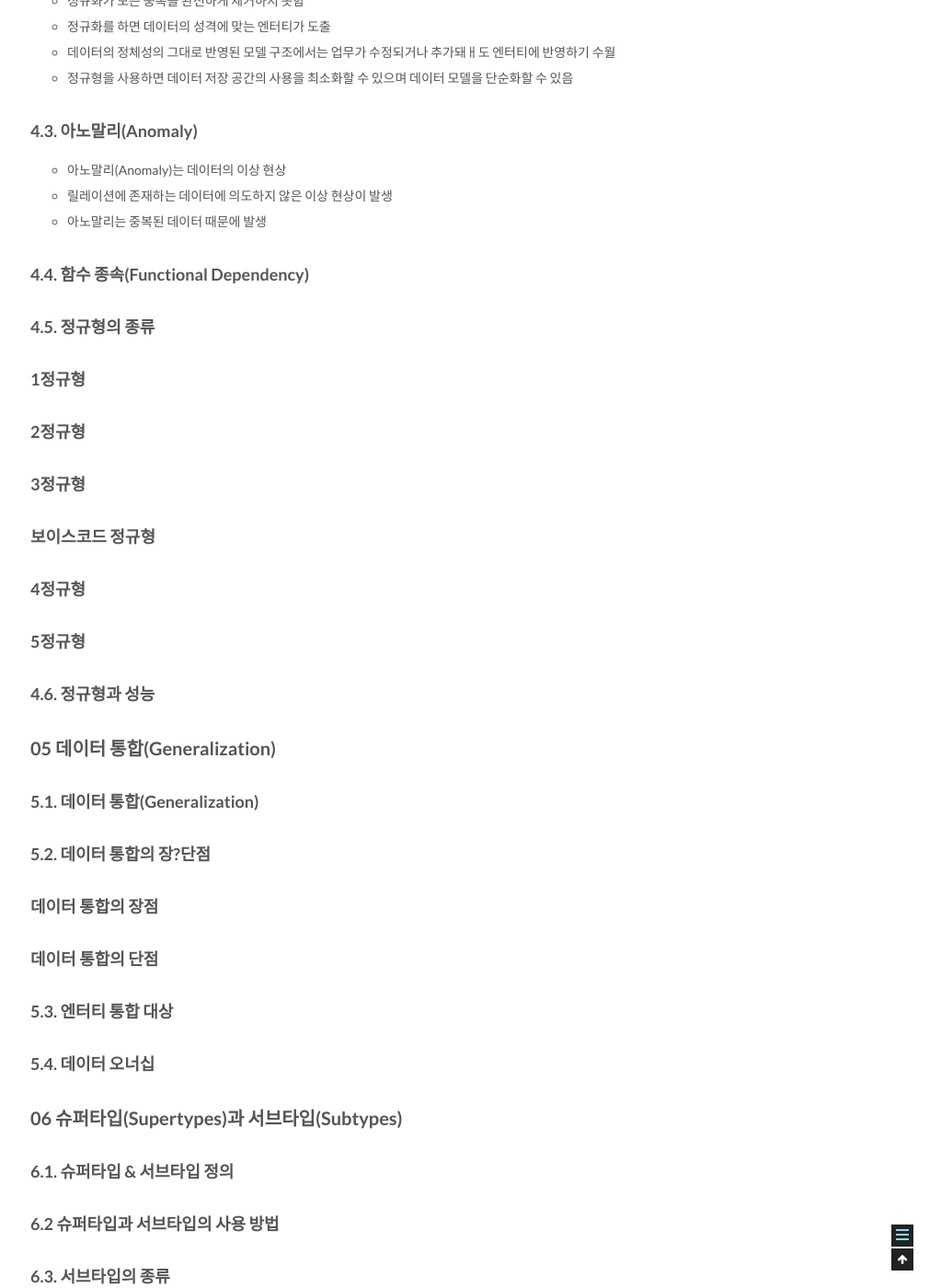
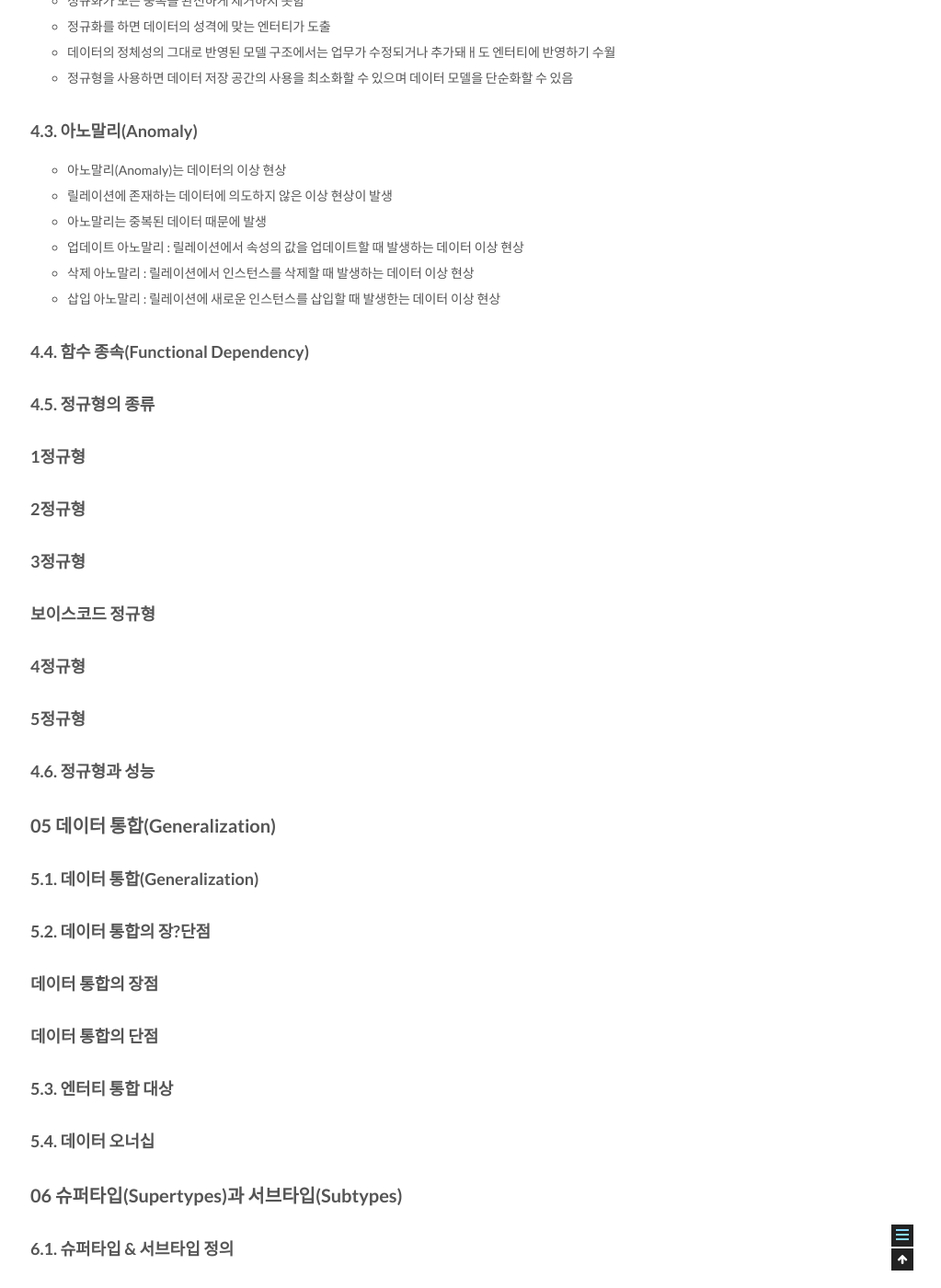
Before and after one commit to csj4032/csj4032.github.io, a Jekyll site: the page built from _posts/2018-05-02-관계형데이터모델링프리미엄가이드.md, in a window 1280 px wide and 1400 px high, scrolled down 11960 px. Shown: the whole window at 92% size, without its empty margins (257-1280 px from the left). Built offline with Jekyll 4.4.1, drawn with Linux system fonts in a browser that asks for light colours; comment, search, counter and statistics services are not loaded.

Commit message:
관계형 데이터 베이스 모델링 포스팅 수정

```diff
--- a/_posts/2018-05-02-관계형데이터모델링프리미엄가이드.md
+++ b/_posts/2018-05-02-관계형데이터모델링프리미엄가이드.md
@@ -366,6 +366,9 @@ comments: true
 * 아노말리(Anomaly)는 데이터의 이상 현상
 * 릴레이션에 존재하는 데이터에 의도하지 않은 이상 현상이 발생
 * 아노말리는 중복된 데이터 때문에 발생
+* 업데이트 아노말리 : 릴레이션에서 속성의 값을 업데이트할 때 발생하는 데이터 이상 현상
+* 삭제 아노말리 : 릴레이션에서 인스턴스를 삭제할 때 발생하는 데이터 이상 현상
+* 삽입 아노말리 : 릴레이션에 새로운 인스턴스를 삽입할 때 발생한는 데이터 이상 현상
 
 ### 4.4. 함수 종속(Functional Dependency)
 
```
